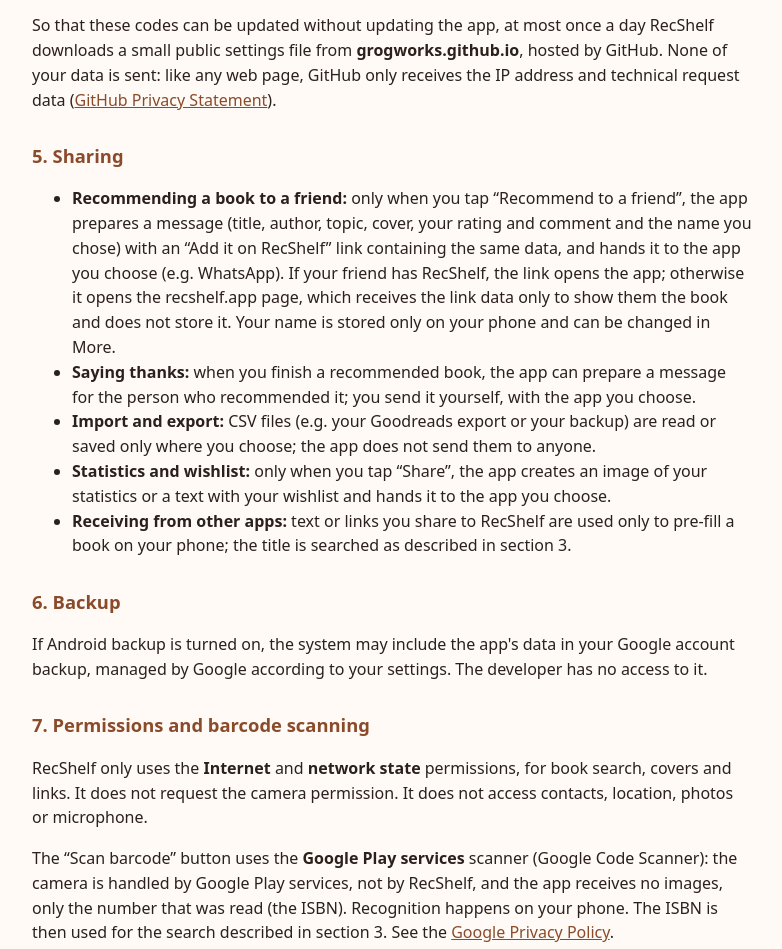
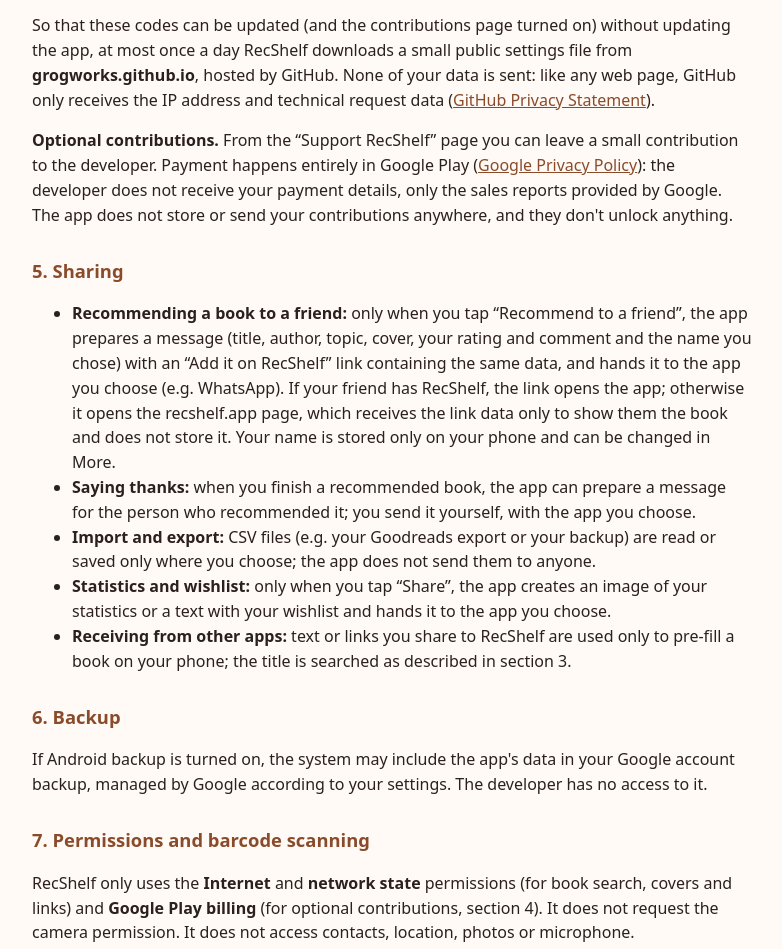
Before and after one commit to Grogworks/grogworks.github.io, a plain HTML site: page recshelf/privacy.html in a window 1280 px wide. Shown: the part 1385-2334 px from the top of the page, without its empty margins (248-1030 px from the left). Drawn offline with Linux system fonts and the light colour scheme.

Commit message:
Privacy policy: optional contributions and Google Play billing

```diff
--- a/recshelf/privacy.html
+++ b/recshelf/privacy.html
@@ -75,10 +75,13 @@ or the Amazon app with the book's title, author or ISBN. The link may include an
 from qualifying purchases at no extra cost to you, and Amazon may use cookies to attribute the purchase; from then on the
 <a href="https://www.amazon.com/privacy">Amazon Privacy Notice</a> applies. RecShelf receives no information
 about you or your purchases, only aggregated sales reports.</p>
-<p>So that these codes can be updated without updating the app, at most once a day RecShelf downloads a small public
+<p>So that these codes can be updated (and the contributions page turned on) without updating the app, at most once a day RecShelf downloads a small public
 settings file from <strong>grogworks.github.io</strong>, hosted by GitHub. None of your data is sent: like any web page,
 GitHub only receives the IP address and technical request data
 (<a href="https://docs.github.com/site-policy/privacy-policies/github-general-privacy-statement">GitHub Privacy Statement</a>).</p>
+<p><strong>Optional contributions.</strong> From the “Support RecShelf” page you can leave a small contribution to the developer.
+Payment happens entirely in Google Play (<a href="https://policies.google.com/privacy">Google Privacy Policy</a>): the developer does not receive your payment
+details, only the sales reports provided by Google. The app does not store or send your contributions anywhere, and they don't unlock anything.</p>
 
 <h2>5. Sharing</h2>
 <ul>
@@ -102,7 +105,8 @@ GitHub only receives the IP address and technical request data
 managed by Google according to your settings. The developer has no access to it.</p>
 
 <h2>7. Permissions and barcode scanning</h2>
-<p>RecShelf only uses the <strong>Internet</strong> and <strong>network state</strong> permissions, for book search, covers and links. It does not request the camera permission.
+<p>RecShelf only uses the <strong>Internet</strong> and <strong>network state</strong> permissions (for book search, covers and links)
+and <strong>Google Play billing</strong> (for optional contributions, section 4). It does not request the camera permission.
 It does not access contacts, location, photos or microphone.</p>
 <p>The “Scan barcode” button uses the <strong>Google Play services</strong> scanner (Google Code Scanner):
 the camera is handled by Google Play services, not by RecShelf, and the app receives no images, only the number
```
